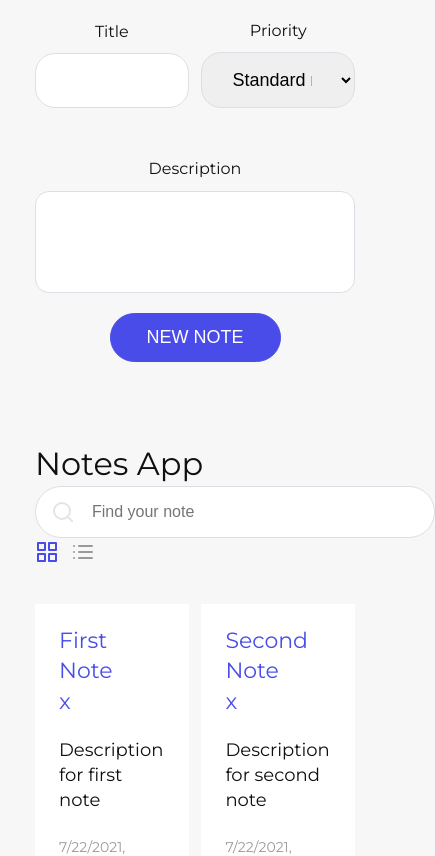
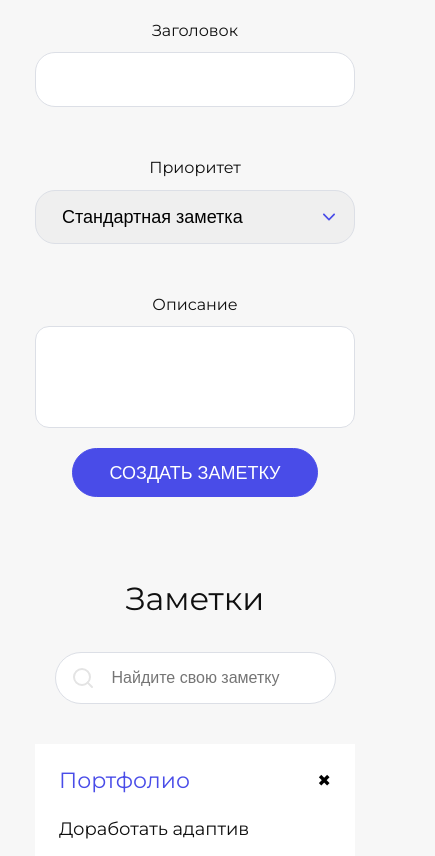
Before and after one commit to RedBigNow/Notes-App, a Vue app: page / in a window 390 px wide. Shown: the top 856 px of the page, 435 px wide, since content can reach past the window. Built offline with nearby package versions, Linux system fonts and the light colour scheme.

Commit message:
improved appearance

```diff
--- a/src/App.vue
+++ b/src/App.vue
@@ -16,7 +16,7 @@
                         <!-- search -->
                         <search
                         :value="search"
-                        placeholder="Find your note"
+                        placeholder="Найдите свою заметку"
                         @search="search = $event" />
 
                         <!-- icon controls -->
@@ -46,7 +46,7 @@ export default {
     },
     data() {
         return {
-            title: 'Notes App',
+            title: 'Заметки',
             search: '',
             message: null,
             grid: true,
@@ -57,38 +57,38 @@ export default {
             },
             notes: [
                 {
-                    title: 'First Note',
-                    descr: 'Description for first note',
+                    title: 'Портфолио',
+                    descr: 'Доработать адаптив',
                     date: new Date(Date.now()).toLocaleString(),
                     priority: 'standart'
                 },
                 {
-                    title: 'Second Note',
-                    descr: 'Description for second note',
+                    title: 'Блог на Nuxt.js',
+                    descr: 'Изменить внешний вид',
                     date: new Date(Date.now()).toLocaleString(),
                     priority: 'standart'
                 },
                 {
-                    title: 'Third Note',
-                    descr: 'Description for third note',
+                    title: 'Shop App',
+                    descr: 'Доработать внешний вид',
                     date: new Date(Date.now()).toLocaleString(),
-                    priority: 'standart'
+                    priority: 'very-important'
                 }
             ],
             priorityList: [
                 {
                 id: 1,
-                title: 'Standard note',
+                title: 'Стандартная заметка',
                 value: 'standart'
                 },
                 {
                 id: 2,
-                title: 'Important note',
+                title: 'Важная заметка',
                 value: 'important'
                 },
                 {
                 id: 3,
-                title: 'Very important note',
+                title: 'Очень важная заметка',
                 value: 'very-important'
                 }
             ]
@@ -119,7 +119,7 @@ export default {
             let {title, descr, priority} = this.note
 
             if(title === '') {
-                this.message = 'title can`t be blank!'
+                this.message = 'Заголовок не заполнен!'
                 return false
             }
 
--- a/src/assets/scss/common/controls.scss
+++ b/src/assets/scss/common/controls.scss
@@ -16,3 +16,22 @@ textarea {
 input, textarea {
   width: 100%;
 }
+
+.select-wrapper {
+    position: relative;
+
+    select {
+        appearance: none;
+    }
+
+    &::after {
+        content: '';
+        position: absolute;
+        right: 20px;
+        top: 21px;
+        width: 12px;
+        height: 100%;
+        background: url('../img/arrow-down.svg') no-repeat;
+        background-size: 100%;
+    }
+}
--- a/src/components/NewNote.vue
+++ b/src/components/NewNote.vue
@@ -1,20 +1,22 @@
 <template>
     <div class="new-note">
         <div class="new-note__item">
-            <label>Title</label>
+            <label>Заголовок</label>
             <input v-model="note.title" type="text">
         </div>
         <div class="new-note__item">
-            <label>Priority</label>
-            <select v-model="prioritySelected">
-                <option v-for="(priority, id) in priorityList" :key="id" :value="priority.value">{{ priority.title }}</option>
-            </select>
+            <label>Приоритет</label>
+            <div class="select-wrapper">
+                <select v-model="prioritySelected">
+                    <option v-for="(priority, id) in priorityList" :key="id" :value="priority.value">{{ priority.title }}</option>
+                </select>
+            </div>
         </div>
         <div class="new-note__item new-note__item--full">
-            <label>Description</label>
+            <label>Описание</label>
             <textarea v-model="note.descr"></textarea>
         </div>
-        <button class="btn btnPrimary" @click="addNote">New note</button>
+        <button class="btn btnPrimary" @click="addNote">Создать заметку</button>
     </div>
 </template>
 
@@ -52,7 +54,8 @@ export default {
     justify-content: space-between;
     align-items: center;
     text-align: center;
-    margin-bottom: 80px;
+    max-width: 760px;
+    margin: 0 auto 80px auto;
 
     button {
         margin: 0 auto;
@@ -75,4 +78,10 @@ export default {
 .new-note__item--full {
     width: 100%;
 }
+
+@media screen and (max-width: 768px) {
+    .new-note__item {
+        width: 100%;
+    }
+}
 </style>
--- a/src/components/Notes.vue
+++ b/src/components/Notes.vue
@@ -3,7 +3,7 @@
         <div class="note" :class="[{ full : !grid}, note.priority ]" v-for="(note, index) in notes" :key="index">
             <div class="note-header">
                 <p>{{ note.title }}</p>
-                <p style="cursor: pointer;" @click="removeNote(index)">x</p>
+                <p class="close" @click="removeNote(index)">&#10006;</p>
             </div>
             <div class="note-body">
                 <p>{{ note.descr }}</p>
@@ -39,7 +39,9 @@ export default {
     flex-wrap: wrap;
     align-items: center;
     justify-content: space-between;
+    max-width: 760px;
     padding: 40px 0;
+    margin: 0 auto;
 }
 
 .note {
@@ -59,11 +61,11 @@ export default {
     }
 
     &.important {
-        border: 4px solid yellow,
+        border: 4px solid rgba(255, 255, 0, 0.3),
     }
 
     &.very-important {
-        border: 4px solid red,
+        border: 4px solid rgba(255, 0, 0, 0.3),
     }
 
     &.full {
@@ -85,6 +87,8 @@ export default {
     flex-wrap: wrap;
     align-items: center;
     justify-content: space-between;
+    max-width: 760px;
+    margin: 0 auto;
 
     h1 {
         font-size: 32px;
@@ -93,6 +97,12 @@ export default {
     p {
         font-size: 22px;
         color: #494ce8;
+    }
+
+    p.close {
+        cursor: pointer;
+        font-size: 16px;
+        color: #000;
     }
 
     svg {
@@ -120,4 +130,26 @@ export default {
         color: #999;
     }
 }
+
+@media screen and (max-width: 768px) {
+    .note-header {
+        flex-flow: column;
+        align-items: center;
+        justify-content: center;
+    }
+
+    .icons {
+        display: none;
+    }
+
+    .note {
+        width: 100%;
+
+        .note-header {
+            flex-flow: wrap;
+            align-items: center;
+            justify-content: space-between;
+        }
+    }
+}
 </style>
--- a/src/components/Search.vue
+++ b/src/components/Search.vue
@@ -63,4 +63,16 @@ input {
     min-width: 400px;
     height: auto;
 }
+
+@media screen and (max-width: 768px) {
+    .wrapper__search {
+        margin-top: 30px;
+    }
+}
+
+@media screen and (max-width: 576px) {
+    .wrapper__search input {
+        min-width: 100%;
+    }
+}
 </style>
```
Also changed, not shown: src/assets/img/arrow-down.svg (added), 6 other files (tests, documents, lock files or other folders).
